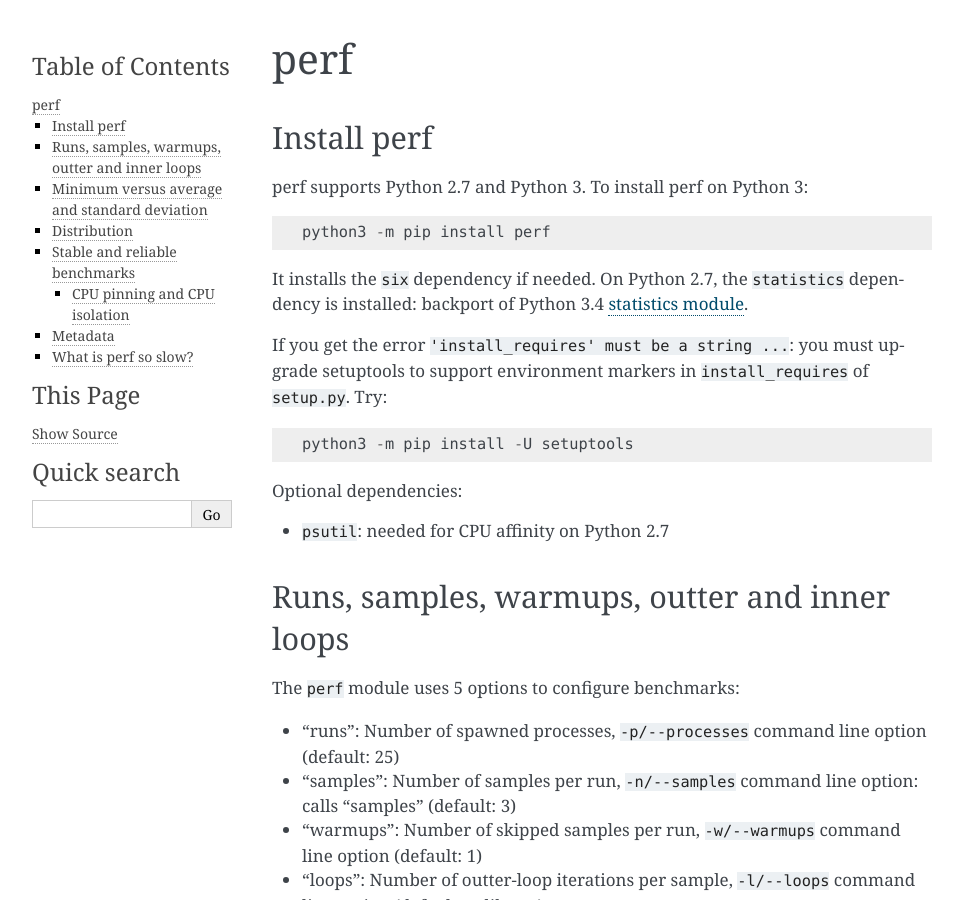
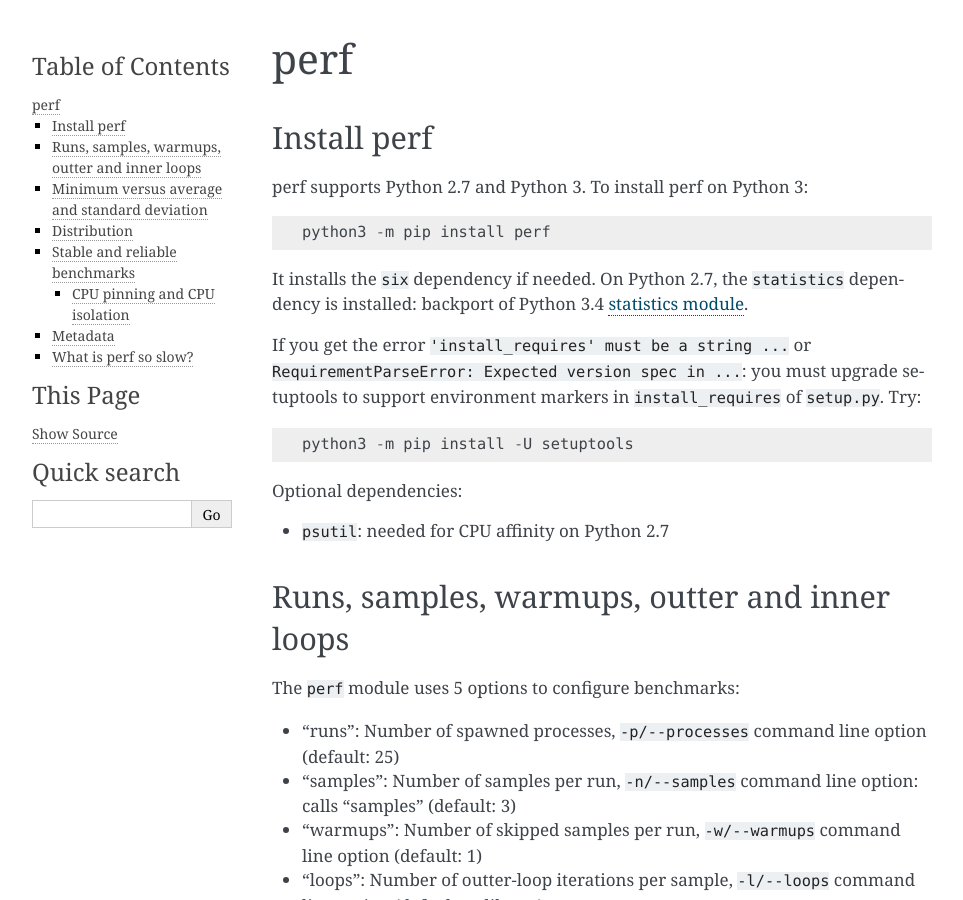
Before and after one commit to psf/pyperf, a Sphinx documentation site: the page built from doc/perf.rst, in a window 1280 px wide and 900 px high. Shown: the whole window, without its empty margins (148-1111 px from the left). Built offline with Sphinx 7.4.7, drawn with Linux system fonts in a browser that asks for light colours.

```diff
--- a/doc/perf.rst
+++ b/doc/perf.rst
@@ -15,8 +15,9 @@ It installs the ``six`` dependency if needed. On Python 2.7, the ``statistics``
 dependency is installed: backport of Python 3.4 `statistics module
 <https://docs.python.org/dev/library/statistics.html>`_.
 
-If you get the error ``'install_requires' must be a string ...``: you must
-upgrade setuptools to support environment markers in ``install_requires`` of
+If you get the error ``'install_requires' must be a string ...`` or
+``RequirementParseError: Expected version spec in ...``: you must upgrade
+setuptools to support environment markers in ``install_requires`` of
 ``setup.py``. Try::
 
     python3 -m pip install -U setuptools
```
